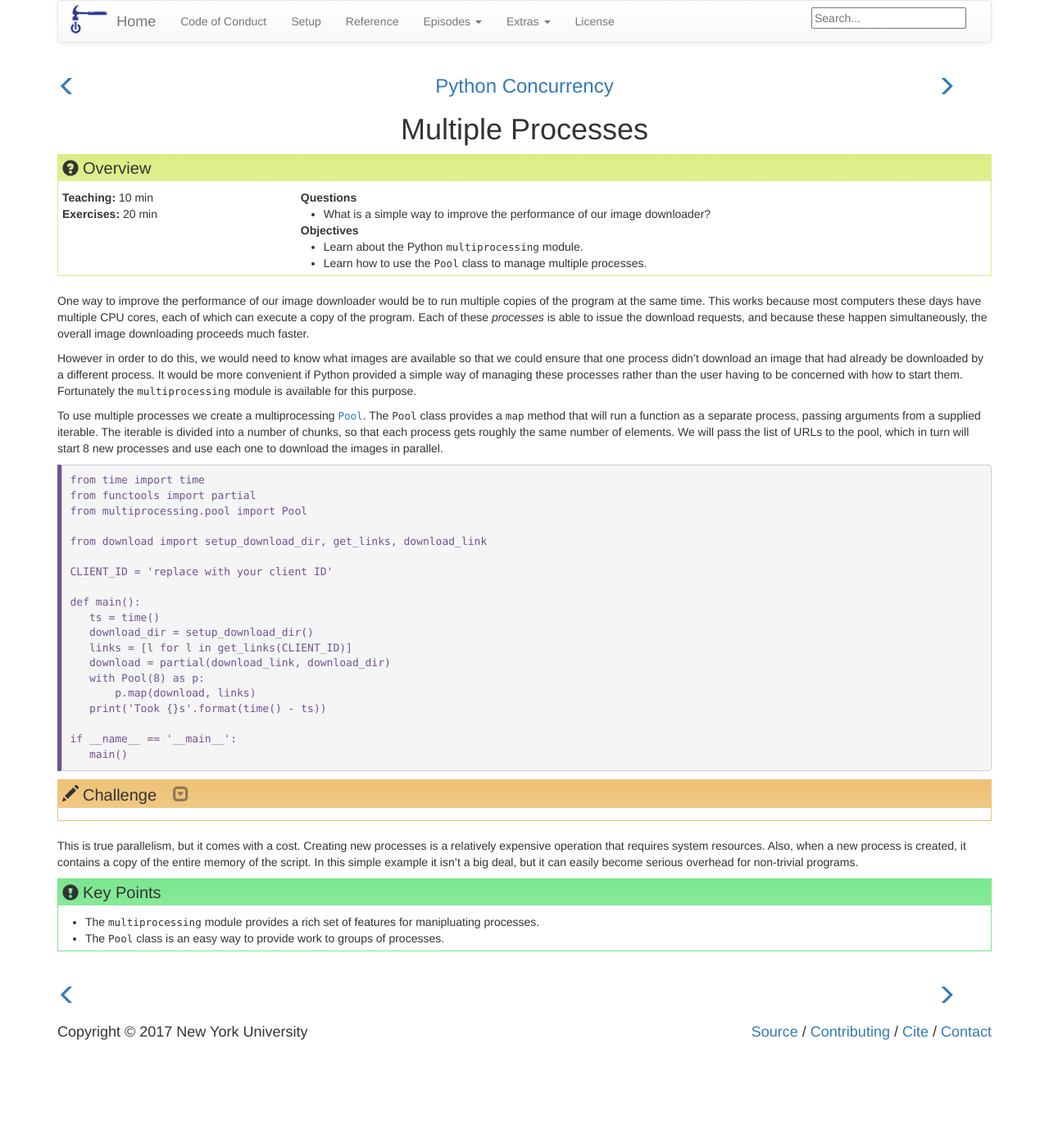
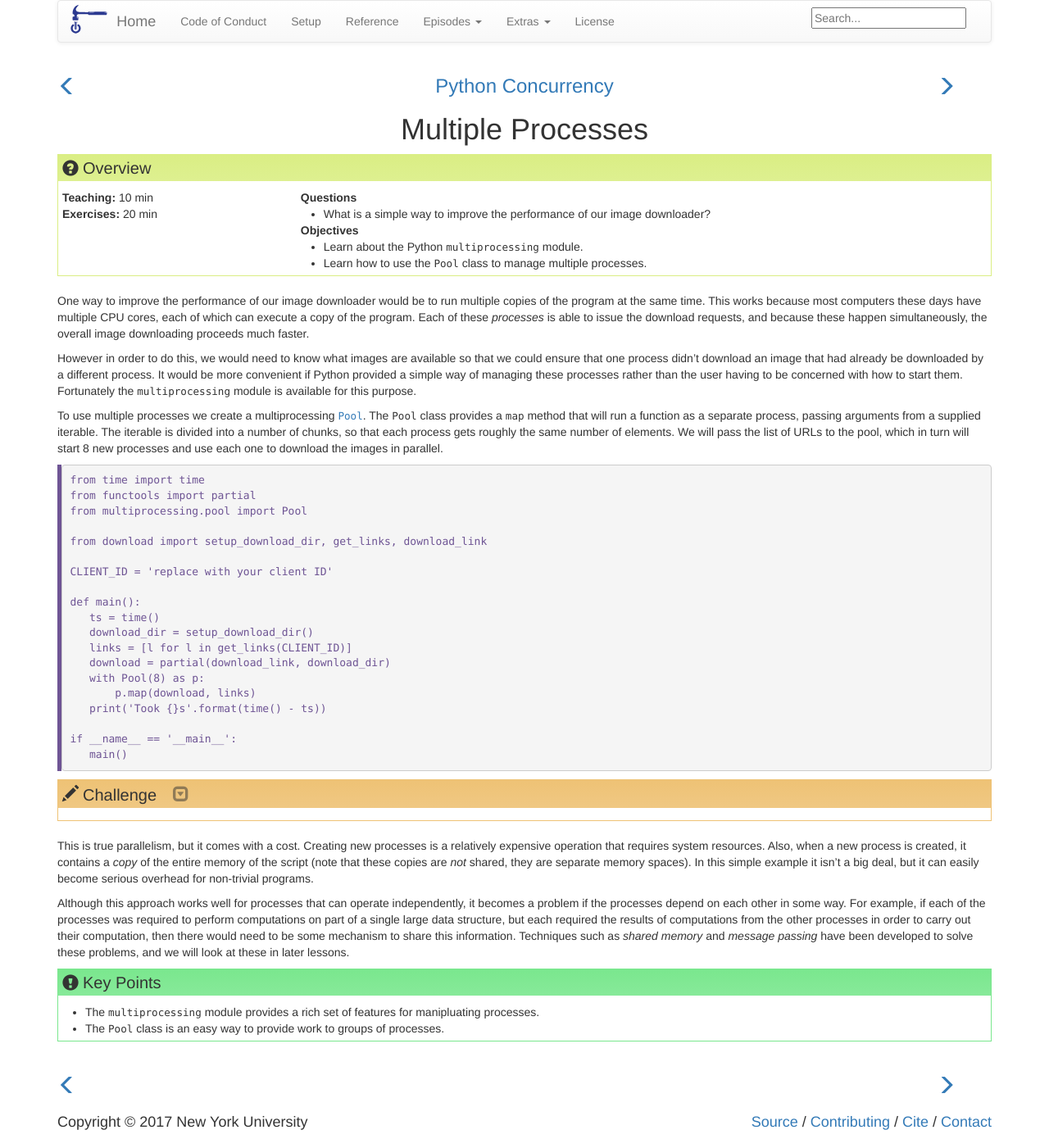
Before and after one commit to nyu-cds/python-concurrency, a Jekyll site: the page built from _episodes/02-multiprocessing.md, in a window 1280 px wide. Shown: the whole page at 82% size. Built offline with Jekyll 4.4.1, drawn with Linux system fonts in a browser that asks for light colours; before the commit the page ends 1280 px from its top, so only the background shows below that.

Commit message:
Signed-off-by: Greg Watson <g.watson@computer.org>

```diff
--- a/_episodes/02-multiprocessing.md
+++ b/_episodes/02-multiprocessing.md
@@ -55,5 +55,11 @@ if __name__ == '__main__':
 {: .challenge}
 
 This is true parallelism, but it comes with a cost. Creating new processes is a relatively expensive operation that requires system resources.
-Also, when a new process is created, it contains a copy of the entire memory of the script. In this simple example it isn’t a big deal, but it
-can easily become serious overhead for non-trivial programs.
+Also, when a new process is created, it contains a *copy* of the entire memory of the script (note that these copies are *not* shared, they are
+separate memory spaces). In this simple example it isn’t a big deal, but it can easily become serious overhead for non-trivial programs.
+
+Although this approach works well for processes that can operate independently, it becomes a problem if the processes depend on each other in some
+way. For example, if each of the processes was required to perform computations on part of a single large data structure, but each required the
+results of computations from the other processes in order to carry out their computation, then there would need to be some mechanism to share this
+information. Techniques such as *shared memory* and *message passing* have been developed to solve these problems, and we will look at these in later
+lessons.
```
